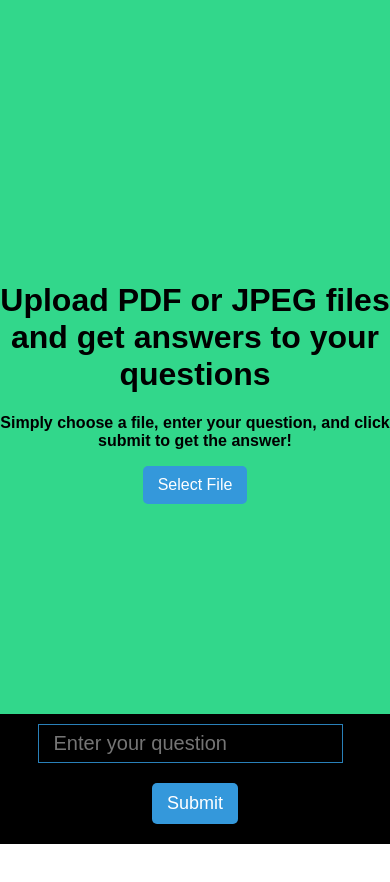
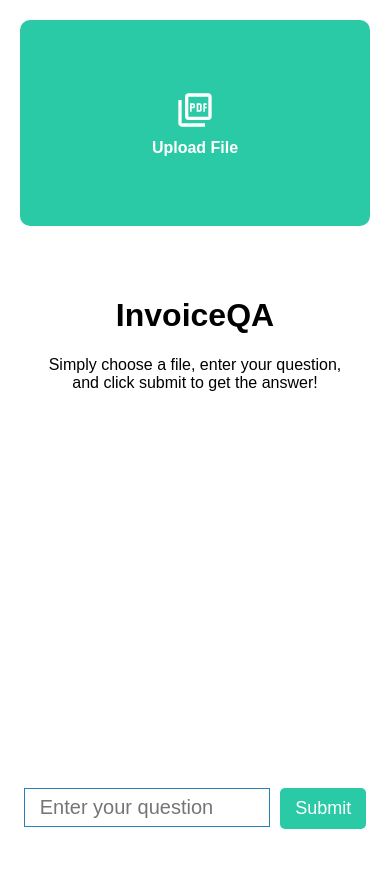
Before and after one commit to ShaikhGaffar/question-answerFront, a React (Create React App) app: page / in a window 390 px wide. Before the commit the page ends 844 px from the top, so only its background shows below. Built offline with nearby package versions, Linux system fonts and the light colour scheme.

Commit message:
risponsive

```diff
--- a/package.json
+++ b/package.json
@@ -7,9 +7,11 @@
     "@testing-library/jest-dom": "^5.17.0",
     "@testing-library/react": "^13.4.0",
     "@testing-library/user-event": "^13.5.0",
+    "img2pdf": "^1.0.11",
     "pdf-lib": "^1.17.1",
     "react": "^18.2.0",
     "react-dom": "^18.2.0",
+    "react-icons": "^5.0.1",
     "react-scripts": "5.0.1",
     "web-vitals": "^2.1.4"
   },
--- a/src/App.css
+++ b/src/App.css
@@ -8,11 +8,11 @@
 
 @keyframes changeBackgroundColor {
   0% {
-    background-color: #34db95;
+    background-color: #DA007B;
   }
 
   50% {
-    background-color: #2ecc71;
+    background-color: #6C0187;
   }
 
   100% {
@@ -39,15 +39,19 @@
 .container {
   display: flex;
   justify-content: center;
-  align-items: center;
   position: relative;
-  animation: changeBackgroundColor 5s infinite;
-  min-height: 100vh;
+  padding-top: 30px;
+  /* animation: changeBackgroundColor 5s infinite; */
+  background-color: #2ACAA6;
 }
 
-/* .stickyhedear {
-  animation: changeBackgroundColor 5s infinite;
-} */
+.stickyhedear {
+  display: flex;
+  flex-direction: column;
+  align-items: center;
+  width: 100%;
+  background-color: white;
+}
 
 .answer-display {
   margin-top: 10px;
@@ -55,12 +59,9 @@
   border-radius: 10px;
   padding: 10px;
   position: relative;
-  background-color: black;
-  color: white;
 }
 
 .question-display {
-  margin-top: 10px;
   font-size: 20px;
   text-align: left;
   /* animation: changeBackgroundColor 5s infinite; */
@@ -75,7 +76,13 @@
 
 .form-container {
   text-align: center;
-  position: sticky;
+  min-height: 100vh;
+  overflow: auto;
+  padding: 20px;
+  width: 70%;
+  border-radius: 10px;
+  background-color: white;
+
   top: 0;
 }
 
@@ -89,12 +96,12 @@
 .input {
   font-size: 20px !important;
   margin-right: 10px;
-  background: transparent;
   border: 1px solid #2980b9;
   padding: 7px 15px;
-  color: white;
+  color: black;
+  background-color: white;
   outline: none;
-  width: 70%;
+  width: 55%;
 
 }
 
@@ -137,6 +144,7 @@
 /* Styles for file input */
 .file-input-container {
   position: relative;
+  width: 60%;
   display: inline-block;
 }
 
@@ -155,7 +163,7 @@
 }
 
 .submit {
-  background-color: #3498db;
+  background-color: #2ACAA6;
   color: #fff;
   padding: 10px 15px;
   font-size: 18px;
@@ -169,15 +177,129 @@
   transform: scale(1.1);
 }
 
-.file-input-container label {
-  display: block;
-  background-color: #3498db;
-  color: #fff;
-  padding: 10px 15px;
-  border-radius: 5px;
+.hoveriffect:hover {
+  background-color: #f3eeee;
+
+  .activeOnhover {
+    display: block;
+  }
+
+}
+
+.activeOnhover {
+  display: none;
   cursor: pointer;
 }
 
+.file-input-container label {
+  display: block;
+  color: black;
+  padding: 3px 5px;
+  display: flex;
+  flex-direction: column;
+  justify-content: center;
+  /* outline: 1px dashed #6e6b6b; */
+  /* animation: changeBackgroundColor 5s infinite; */
+  background-color: #2ACAA6;
+  border-radius: 10px;
+  margin-bottom: 20px;
+
+  font-weight: bolder;
+  cursor: pointer;
+  color: white;
+  height: 200px;
+
+}
+
+
 .file-input-container label:hover {
-  background-color: #2980b9;
+  transform: scale(1.1);
 }
+
+.headers {
+  background-color: white;
+  width: 60%;
+  padding: 20px;
+  border-radius: 10px;
+}
+
+.questionArea {
+  width: 70%;
+  background-color: white;
+  padding: 5px 0px;
+
+}
+
+.answerArea {
+  width: 60%;
+  padding: 20px;
+  border-radius: 10px;
+}
+
+@media (max-width: 768px) {
+  .questionArea {
+    width: 90%;
+  }
+
+  .answerArea {
+    width: 80%;
+  }
+
+  .form-container {
+    text-align: center;
+    min-height: 100vh;
+    overflow: auto;
+    padding: 20px;
+    width: 90%;
+    border-radius: 10px;
+    background-color: white;
+
+    top: 0;
+  }
+
+  .file-input-container {
+    position: relative;
+    width: 80%;
+    display: inline-block;
+  }
+
+  .headers {
+    width: 80%;
+  }
+}
+
+@media (max-width: 450px) {
+  .questionArea {
+    width: 100%;
+  }
+  .container{
+    padding-top: 0px;
+  }
+
+  .answerArea {
+    width: 100%;
+    padding: 20px;
+  }
+
+  .form-container {
+    text-align: center;
+    min-height: 100vh;
+    overflow: auto;
+    padding: 20px;
+    width: 100%;
+    border-radius: 0px;
+    background-color: white;
+
+    top: 0;
+  }
+
+  .file-input-container {
+    position: relative;
+    width: 100%;
+    display: inline-block;
+  }
+
+  .headers {
+    width: 100%;
+  }
+}
--- a/src/App.js
+++ b/src/App.js
@@ -1,5 +1,11 @@
-import React, { useState } from 'react';
+import React, { useEffect, useState } from 'react';
 import { PDFDocument } from 'pdf-lib';
+import { FiUpload } from "react-icons/fi";
+import { MdContentPaste } from "react-icons/md";
+
+import { MdOutlinePictureAsPdf } from "react-icons/md";
+
+
 import './App.css';
 
 function DocQueryComponent() {
@@ -9,6 +15,7 @@
     const [resQuestion, setresQuestion] = useState('');
     const [fileName, setFileName] = useState('');
     const [loading, setLoading] = useState(false);
+    const [disable, setdisable] = useState(true);
     const [DataArray, setDataArray] = useState([]);
 
 
@@ -32,7 +39,11 @@
     }
     const handleSubmit = async (e) => {
         e.preventDefault();
+        if (question == '') {
+            return
+        }
         setLoading(true);
+
 
         const formData = new FormData();
         formData.append('file', file);
@@ -45,6 +56,9 @@
 
         const data = await response.json();
         if (data.answer && data.question) {
+            data.timestamp = new Date().getTime();
+            console.log('Timestamp added:', data);
+
             setDataArray((priv) => ([...priv, data]))
             setLoading(false);
             setError('')
@@ -53,6 +67,11 @@
                 top: document.documentElement.scrollHeight - window.innerHeight + 30,
                 behavior: 'smooth' // You can change this to 'auto' for instant scroll
             });
+        } else if (file == null) {
+            setError('Please Upload File')
+            setLoading(false);
+            setQuestion('')
+
         } else {
             setError(data.error)
             setLoading(false);
@@ -60,50 +79,81 @@
 
         }
     };
+    useEffect(() => {
+        if (question) {
+            setdisable(false)
+        }
+    }, [question])
 
     return (
         <div className="container">
             <div className="form-container">
-                <div style={{ marginBottom: "80px", position: "relative" }}>
+                <div style={{ marginBottom: "50px" }}>
+                    <div style={{ position: "relative" }}>
                         <div className='stickyhedear' >
-                        <div>
-                            <h1>Upload PDF or JPEG files and get answers to your questions</h1>
-                            <p style={{ fontWeight: "bold", fontSize: '16px' }}>Simply choose a file, enter your question, and click submit to get the answer!</p>
-                        </div>
+                            {/* <div> */}
+                            {/* <h1>InvoiceQA</h1> */}
+                            {/* <p style={{ fontWeight: "bold", fontSize: '16px' }}>Simply choose a file, enter your question, and click submit to get the answer!</p> */}
+                            {/* </div> */}
                             <div className="file-input-container">
-                            <label className='inputhover' htmlFor="fileInput">Select File</label>
+                                <label className='inputhover' htmlFor="fileInput"> <span style={{ fontSize: "40px" }}><MdOutlinePictureAsPdf /></span> <span>{fileName ? ` ${fileName} ` : 'Upload File'}</span> </label>
                                 <input className='inputhover' type="file" id="fileInput" onChange={handleFileChange} />
                             </div>
-                        <div id="fileName"> {fileName ? `File Name : ${fileName} ` : null}</div>
+
                         </div>
                         {
                             DataArray.length > 0 ?
                                 DataArray.map((item) => {
                                     return (
-                                    <div style={{ display: "flex", justifyContent: "center", marginTop: "10px" }}>
-                                        <div style={{ backgroundColor: "white", width: "70%", padding: "20px", borderRadius: "10px" }}>
+                                        <div style={{ display: "flex", justifyContent: "center", marginTop: "10px", }}>
+                                            <div className='hoveriffect answerArea' >
+                                                <div style={{ display: "flex", flexDirection: "column" }}>
+                                                    <span style={{ textAlign: "left", margin: "10px 0px", color: "#6e6b6b", position: "relative" }}>
+                                                        <span> Question </span>  <span className='activeOnhover' style={{ position: "absolute", right: "0px", top: "0px", fontSize: "13px" }} >  {item?.timestamp ? new Date(item.timestamp).toLocaleString() : null} </span>
+                                                    </span>
                                                     <div className="question-display">{item?.question} </div>
-                                            <div className="answer-display" > <span onClick={() => handleCopyToChailboard(item)} style={{ position: "absolute", right: "10px", top: "-20px", color: "black", fontSize: "14px", cursor: "pointer", }}>Copy</span> <span> {item?.answer} </span></div>
+                                                </div>
+                                                <div style={{ display: "flex", flexDirection: "column" }} className="answer-display" >
+                                                    <span style={{ margin: "10px 0px 10px -10px", color: "#6e6b6b", position: "relative" }}>
+                                                        <span> Answer </span>  <span className='activeOnhover' style={{ position: "absolute", right: "0px", top: "0px", fontSize: "13px" }} onClick={() => handleCopyToChailboard(item)}> <MdContentPaste /> Copy </span>
+                                                    </span>
+
+                                                    {/* <span onClick={() => handleCopyToChailboard(item)} style={{ position: "absolute", right: "10px", top: "-20px", color: "black", fontSize: "14px", cursor: "pointer", }}>Copy</span>  */}
+                                                    <div style={{ fontWeight: "bold", padding: '10px 10px 10px 0px' }}> {item?.answer} </div></div>
                                             </div>
                                         </div>)
-                            }) : null
+                                }) : (
+                                    <div style={{ display: "flex", justifyContent: "center", marginTop: "10px" }}>
+                                        <div className='headers'>
+                                            <div>
+                                                <h1>InvoiceQA</h1>
+                                                <p>
+                                                    Simply choose a file, enter your question, and click submit to get the answer!
+                                                </p>
+                                            </div>
+                                        </div>
+                                    </div>
+                                )
                         }
                     </div>
                     <form id="uploadForm" onSubmit={handleSubmit}>
 
                         {/* <label style={{fontWeight:"bold",fontSize:"16px"}}>Question : </label> */}
                         <div style={{ display: "flex", justifyContent: "center" }} >
-                        <div style={{ width: "100%", backgroundColor: "black", padding: "10px 0px" }} >
+                            <div className='questionArea' >
                                 <div >
                                     {Error ?
                                         <span style={{ color: "red", fontWeight: "400", fontSize: "18px" }}>Error : {Error}</span>
                                         : null}
                                 </div>
+                                <div>
                                     <input className='input' type="text" value={question} onChange={(e) => setQuestion(e.target.value)} placeholder="Enter your question" />
-                            <button disabled={loading} type="submit " className='submit'><div style={{ display: "flex", alignItems: 'center', gap: '10px' }}> {loading ? 'Submit' : "Submit"} <div className="loader" style={{ display: loading ? 'block' : 'none' }}></div> </div></button>
+                                    <button disabled={loading || disable} type="submit " className='submit'><div style={{ display: "flex", alignItems: 'center', gap: '10px' }}> {loading ? 'Submit' : "Submit"} <div className="loader" style={{ display: loading ? 'block' : 'none' }}></div> </div></button>
+                                </div>
                             </div>
                         </div>
                     </form>
+                </div>
             </div>
         </div>
     );
--- /dev/null
+++ b/src/Main.css
@@ -0,0 +1,16 @@
+.container{
+    padding: 20px 20px;
+  }
+  .sidebar{
+    width: 20%;
+
+  }
+  .maindiv{
+    width: 80%;
+  }
+  .content{
+    display: flex;
+  }
+  .sidebarquestion{
+    padding: 20px;
+  }
```
Lines whose indentation alone changed are shown as unchanged.
